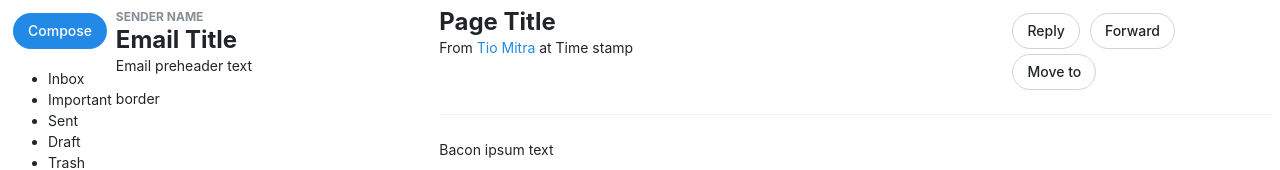
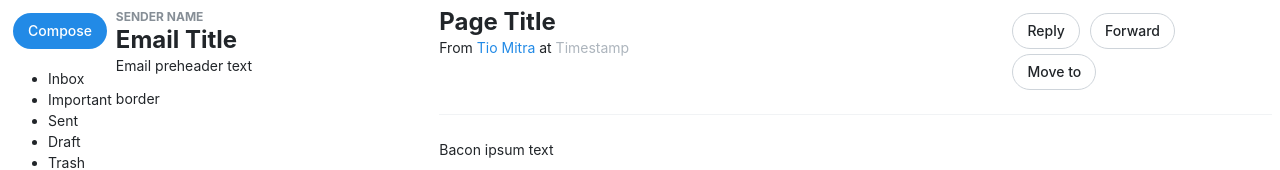
Before and after one commit to marclevetin/progressUI-email-inbox-mockup, a React (Create React App) app: page / in a window 1280 px wide. Shown: the top 170 px of the page. Built offline with nearby package versions, Linux system fonts and the light colour scheme.

Commit message:
changed color of timestamp

```diff
--- a/src/containers/EmailDetail/EmailDetail.js
+++ b/src/containers/EmailDetail/EmailDetail.js
@@ -15,7 +15,7 @@ class EmailDetail extends Component {
                 <div class="page-title-group">
                   <h5 class="page-title">Page Title</h5>
                   <p>
-                    From <a>Tio Mitra</a> at Time stamp
+                    From <a>Tio Mitra</a> at <span className="text-gray5">Timestamp</span>
                   </p>
                 </div>
               </div>
```
